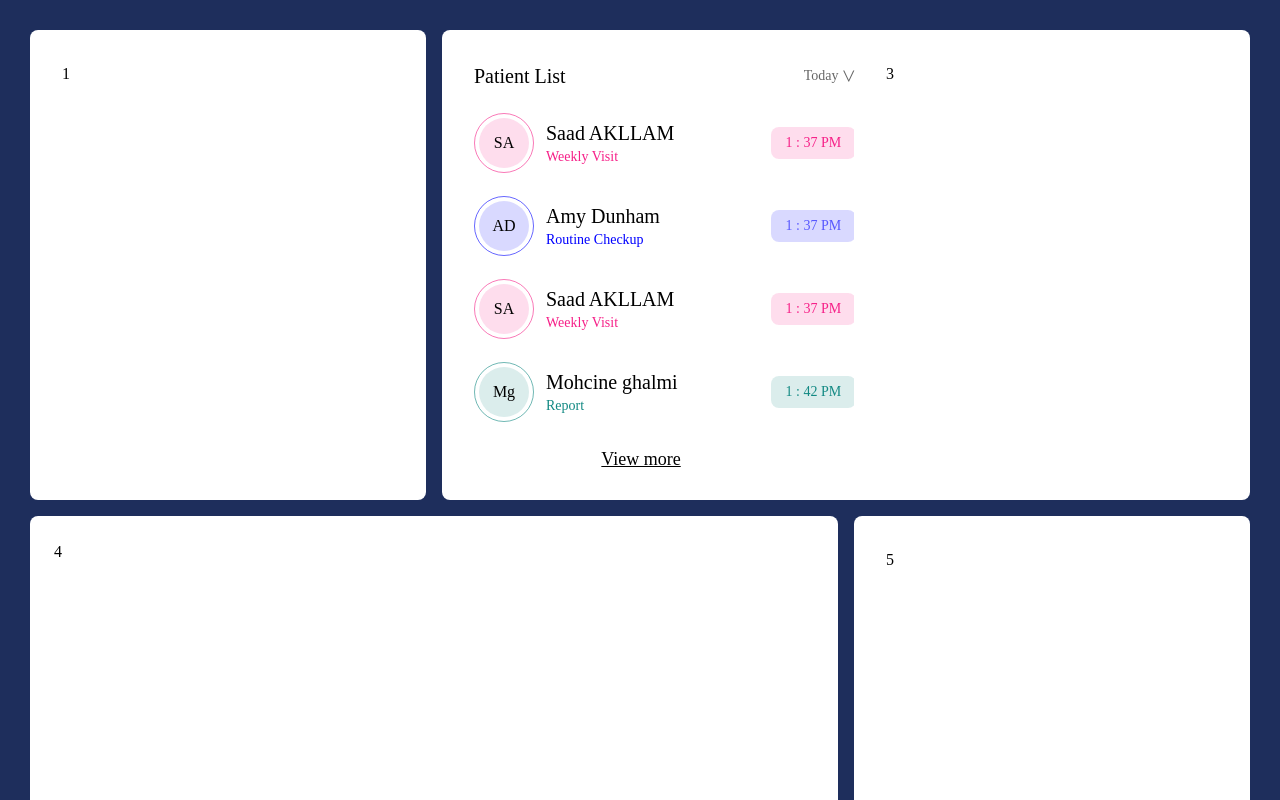
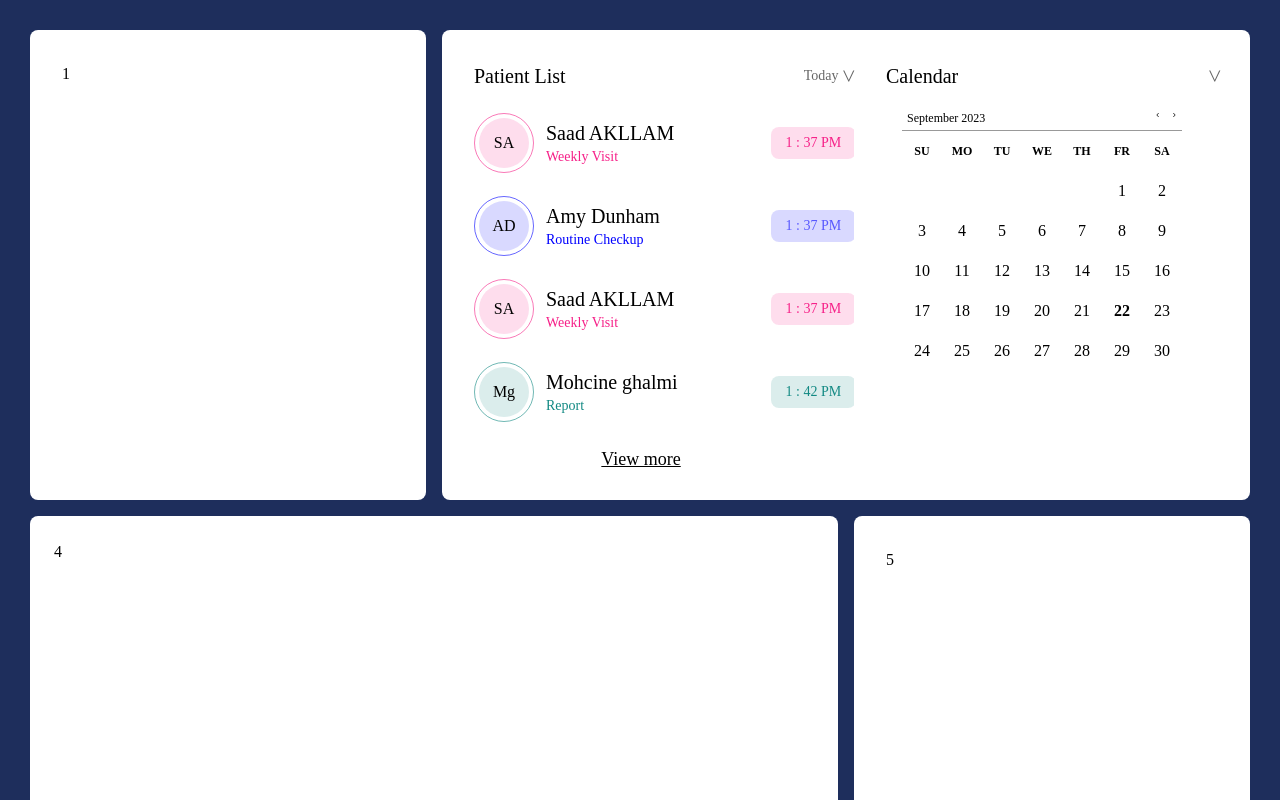
Before and after one commit to meryem-ben00/worshop, a React (Create React App) app in the folder workshop_react/: page / in a window 1280 px wide. Shown: the top 800 px of the page. Built offline with nearby package versions, Linux system fonts and the light colour scheme.

Commit message:
working on Calander

```diff
--- a/workshop_react/package.json
+++ b/workshop_react/package.json
@@ -6,7 +6,9 @@
     "@testing-library/jest-dom": "^5.17.0",
     "@testing-library/react": "^13.4.0",
     "@testing-library/user-event": "^13.5.0",
+    "date-fns": "^2.30.0",
     "react": "^18.2.0",
+    "react-day-picker": "^8.8.2",
     "react-dom": "^18.2.0",
     "react-router": "^6.16.0",
     "react-scripts": "5.0.1",
--- /dev/null
+++ b/workshop_react/src/DoctorProfile/Calendar/calendar.jsx
@@ -0,0 +1,61 @@
+import { useState } from "react";
+import Card from "../Components/Card/card"
+import Title from "../Components/Title/title"
+import { DayPicker } from 'react-day-picker';
+import { format } from 'date-fns';
+import 'react-day-picker/dist/style.css';
+
+const Calendar = () =>
+{
+
+    //
+    // const disabledDays = [
+    //     new Date(2023, 9, 24),
+    //     new Date(2023, 9, 27),
+    //     new Date(2023, 9, 22),
+    //     { from: new Date(2023, 9, 1), to: new Date(2023, 10, 1) }
+    //   ];
+    // //
+    // const [selected, setSelected] = useState(0);
+    // const bookedStyle = { border: '2px solid red' };
+    return (
+        <Card>
+            <div className="grid grid-cols-6 mb-[5px]">
+                <Title givingExtraSpace="col-end-0 col-span-4">Calendar</Title>
+                <div className="col-start-7 col-end-7 opacity-60 text-sm flex justify-center" >
+                    <p className="rotate-90 text-[24px] font-light">{'>'}</p>
+                </div>
+            </div>
+            <div>
+                {/*
+                color: #000;
+text-align: center;
+font-family: Poppins;
+font-size: 11.067px;
+font-style: normal;
+font-weight: 400;
+line-height: normal;
+letter-spacing: 0.111px;
+text-transform: capitalize;
+                */}
+                <DayPicker
+                styles={{
+                        caption: { borderBottom: '1px solid rgba(0, 0, 0, 0.4)' },
+                        caption_label: {textAlign: "center", fontWeight: 400, lineHeight: "normal", fontSize: "12px" ,fontFamily: 'poppins'},
+                        nav_button_next: {width: "16px", height: "16px"},
+                        nav_button_previous: {width: "16px", height: "16px"},
+                        root: {width: "inherit", }
+                        // nav: {display: "flex", flex: "s"}
+                    }}
+                // modifiers={{booked: disabledDays}}
+                // modifiersStyles={{ booked: bookedStyle }}
+                // selected={selected}
+                // onSelect={setSelected}
+                />
+                {/* {selected && <p>You picked this date {format(selected, 'PP')}</p>} */}
+            </div>
+        </Card>
+    );
+}
+
+export default Calendar;
--- a/workshop_react/src/DoctorProfile/profile.jsx
+++ b/workshop_react/src/DoctorProfile/profile.jsx
@@ -1,6 +1,6 @@
 import Card from "./Components/Card/card";
 import PatientList from "./PatientList/patientList";
-
+import Calendar from "./Calendar/calendar";
 
 
 
@@ -11,7 +11,8 @@ const Profile = () => {
             <div className="grid grid-cols-3 gap-4">
                 <Card >1</Card>
                 <PatientList />
-                <Card>3</Card>
+                {/* <Card>3</Card> */}
+                <Calendar />
             </div>
             <div className="grid grid-cols-3 gap-4">
                 <Card colSpanStyle="col-span-2">4</Card>
```
Also changed, not shown: 2 other files (tests, documents, lock files or other folders).
